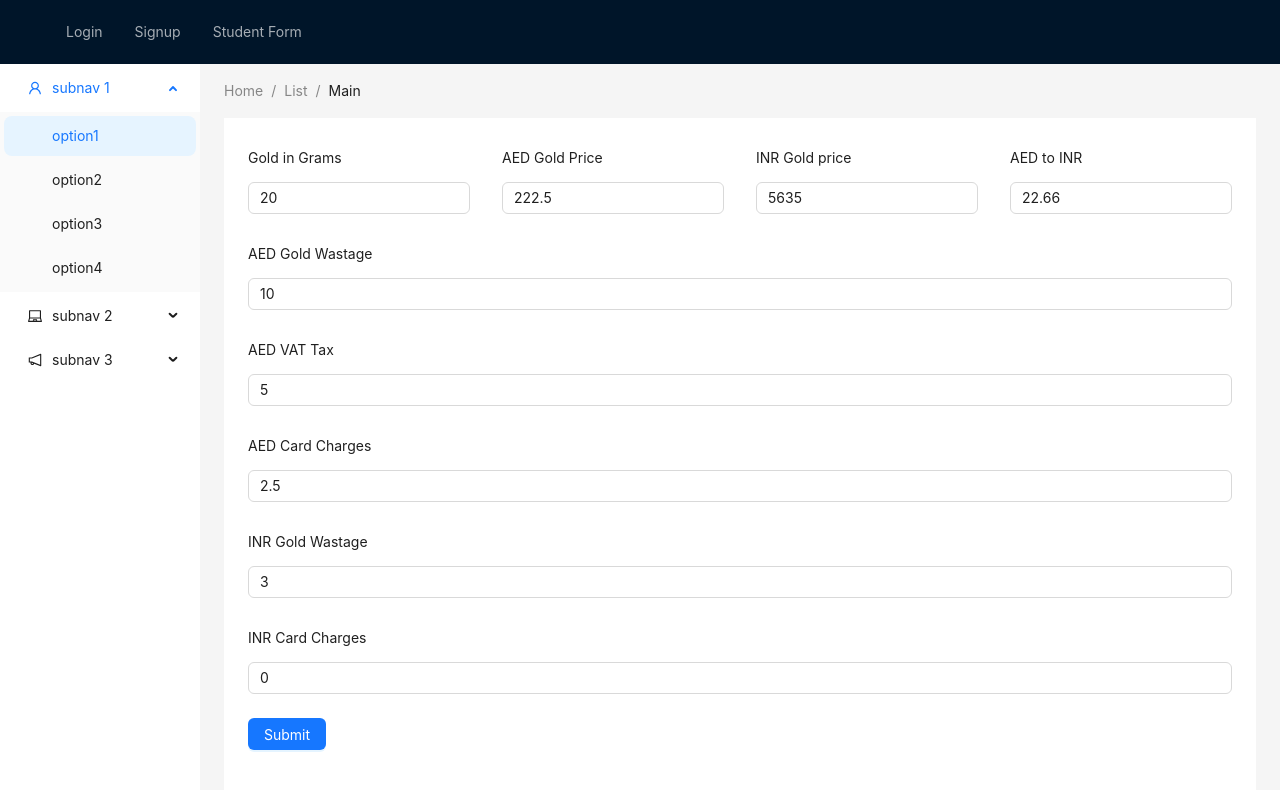
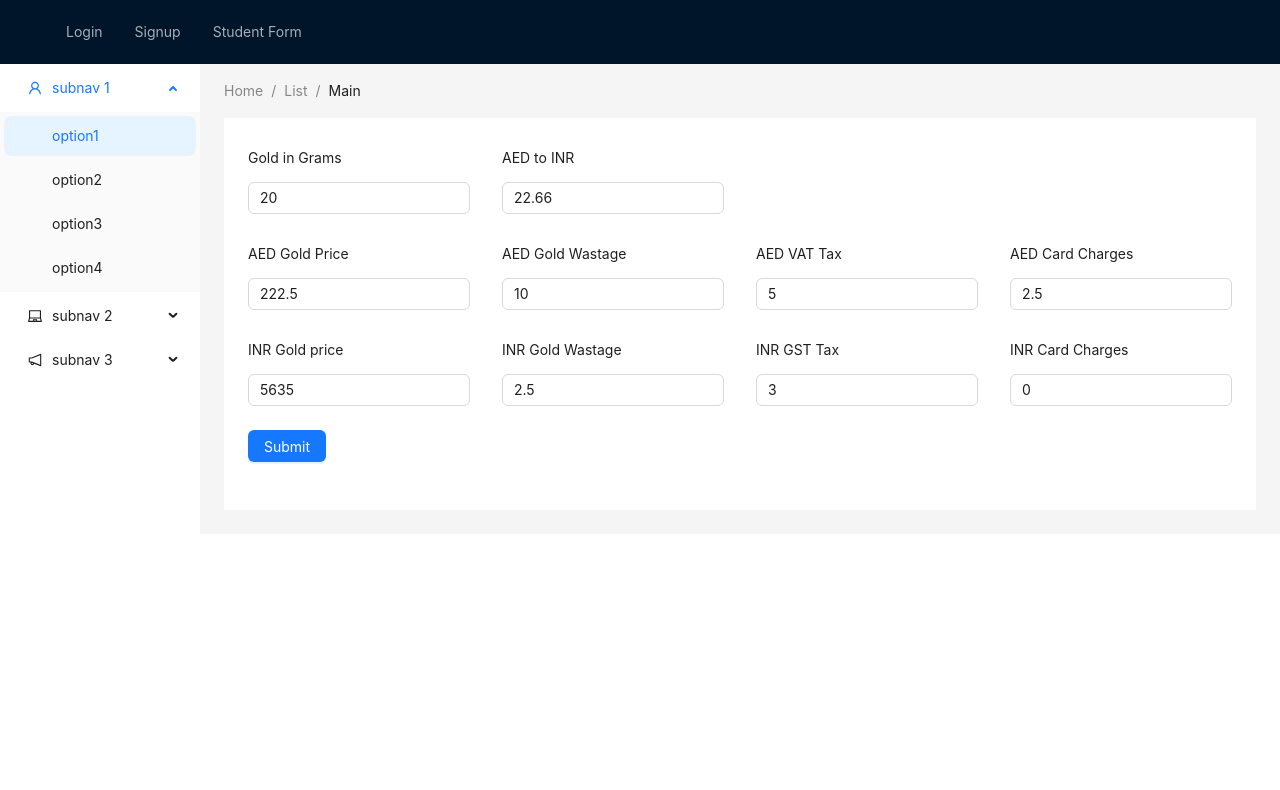
Before and after one commit to vigneshwaran-chandrasekaran/demo-automation-testing, a React (Create React App) app: page / in a window 1280 px wide. Shown: the top 790 px of the page. Built offline with nearby package versions, Linux system fonts and the light colour scheme.

Commit message:
form re arrange done

```diff
--- a/src/components/Gold.form.tsx
+++ b/src/components/Gold.form.tsx
@@ -15,6 +15,7 @@ interface FormValues {
   aedWastage: number;
   aedVat: number;
   aedCardCharges: number;
+  inrWastage: number;
   inrGst: number;
   inrCardCharges: number;
 }
@@ -32,6 +33,7 @@ const initialValues: FormValues = {
   aedWastage: 10,
   aedVat: 5,
   aedCardCharges: 2.5,
+  inrWastage: 2.5,
   inrGst: 3,
   inrCardCharges: 0,
 };
@@ -75,6 +77,20 @@ const GoldForm: FC<IGoldFormProps> = () => {
             </Col>
             <Col className="gutter-row" span={6}>
               <Item
+                label="AED to INR"
+                labelCol={{ span: 24 }}
+                wrapperCol={{ span: 24 }}
+              >
+                <Field type="number" name="aedToinr" as={Input} />
+                <ErrorMessage name="aedToinr" />
+              </Item>
+            </Col>
+            <Col className="gutter-row" span={6}></Col>
+            <Col className="gutter-row" span={6}></Col>
+          </Row>
+          <Row gutter={{ xs: 8, sm: 16, md: 24, lg: 32 }}>
+            <Col className="gutter-row" span={6}>
+              <Item
                 label="AED Gold Price"
                 labelCol={{ span: 24 }}
                 wrapperCol={{ span: 24 }}
@@ -83,6 +99,38 @@ const GoldForm: FC<IGoldFormProps> = () => {
                 <ErrorMessage name="aedGoldPrice" />
               </Item>
             </Col>
+            <Col className="gutter-row" span={6}>
+              <Item
+                label="AED Gold Wastage"
+                labelCol={{ span: 24 }}
+                wrapperCol={{ span: 24 }}
+              >
+                <Field type="number" name="aedWastage" as={Input} />
+                <ErrorMessage name="aedWastage" />
+              </Item>
+            </Col>
+            <Col className="gutter-row" span={6}>
+              <Item
+                label="AED VAT Tax"
+                labelCol={{ span: 24 }}
+                wrapperCol={{ span: 24 }}
+              >
+                <Field type="number" name="aedVat" as={Input} />
+                <ErrorMessage name="aedVat" />
+              </Item>
+            </Col>
+            <Col className="gutter-row" span={6}>
+              <Item
+                label="AED Card Charges"
+                labelCol={{ span: 24 }}
+                wrapperCol={{ span: 24 }}
+              >
+                <Field type="number" name="aedCardCharges" as={Input} />
+                <ErrorMessage name="aedCardCharges" />
+              </Item>
+            </Col>
+          </Row>
+          <Row gutter={{ xs: 8, sm: 16, md: 24, lg: 32 }}>
             <Col className="gutter-row" span={6}>
               <Item
                 label="INR Gold price"
@@ -95,51 +143,25 @@ const GoldForm: FC<IGoldFormProps> = () => {
             </Col>
             <Col className="gutter-row" span={6}>
               <Item
-                label="AED to INR"
+                label="INR Gold Wastage"
                 labelCol={{ span: 24 }}
                 wrapperCol={{ span: 24 }}
               >
-                <Field type="number" name="aedToinr" as={Input} />
-                <ErrorMessage name="aedToinr" />
+                <Field type="number" name="inrWastage" as={Input} />
+                <ErrorMessage name="inrWastage" />
               </Item>
             </Col>
-          </Row>
+            <Col className="gutter-row" span={6}>
               <Item
-            label="AED Gold Wastage"
-            labelCol={{ span: 24 }}
-            wrapperCol={{ span: 24 }}
-          >
-            <Field type="number" name="aedWastage" as={Input} />
-            <ErrorMessage name="aedWastage" />
-          </Item>
-
-          <Item
-            label="AED VAT Tax"
-            labelCol={{ span: 24 }}
-            wrapperCol={{ span: 24 }}
-          >
-            <Field type="number" name="aedVat" as={Input} />
-            <ErrorMessage name="aedVat" />
-          </Item>
-
-          <Item
-            label="AED Card Charges"
-            labelCol={{ span: 24 }}
-            wrapperCol={{ span: 24 }}
-          >
-            <Field type="number" name="aedCardCharges" as={Input} />
-            <ErrorMessage name="aedCardCharges" />
-          </Item>
-
-          <Item
-            label="INR Gold Wastage"
+                label="INR GST Tax"
                 labelCol={{ span: 24 }}
                 wrapperCol={{ span: 24 }}
               >
                 <Field type="number" name="inrGst" as={Input} />
                 <ErrorMessage name="inrGst" />
               </Item>
-
+            </Col>
+            <Col className="gutter-row" span={6}>
               <Item
                 label="INR Card Charges"
                 labelCol={{ span: 24 }}
@@ -148,12 +170,17 @@ const GoldForm: FC<IGoldFormProps> = () => {
                 <Field type="number" name="inrCardCharges" as={Input} />
                 <ErrorMessage name="inrCardCharges" />
               </Item>
-
+            </Col>
+          </Row>
+          <Row gutter={{ xs: 8, sm: 16, md: 24, lg: 32 }}>
+            <Col className="gutter-row" span={6}>
               <Item>
                 <Button type="primary" htmlType="submit" loading={isSubmitting}>
                   Submit
                 </Button>
               </Item>
+            </Col>
+          </Row>
         </Form>
       )}
     </Formik>
```
Lines whose indentation alone changed are shown as unchanged.
